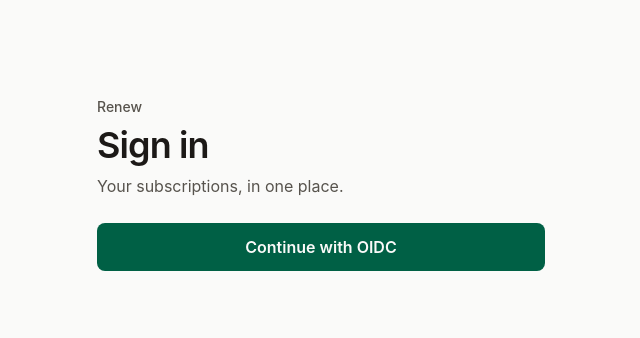
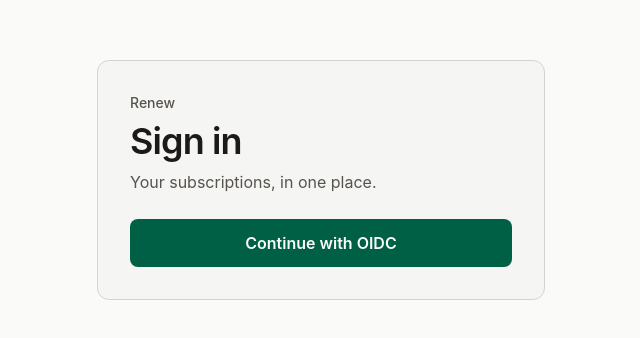
Before and after one commit to aessaputra/renew, a SvelteKit app: page /login in a window 1280 px wide. Shown: the part 216-554 px from the top of the page, without its empty margins (319-959 px from the left). Built offline with nearby package versions, Linux system fonts and the light colour scheme.

Commit message:
style: unify secondary page surfaces and alerts

```diff
--- a/src/routes/+error.svelte
+++ b/src/routes/+error.svelte
@@ -13,10 +13,8 @@
 	);
 </script>
 
-<main
-	class="flex min-h-dvh items-center justify-center bg-background px-4 py-10 font-sans text-foreground sm:px-8 [padding-left:max(1rem,env(safe-area-inset-left))] [padding-right:max(1rem,env(safe-area-inset-right))]"
->
-	<div class="w-full max-w-md text-left">
+<main class="page-shell page-shell-centered flex items-center justify-center bg-background font-sans text-foreground">
+	<div class="w-full max-w-md rounded-xl border border-border bg-surface p-6 text-left sm:p-8">
 		<p class="text-sm font-medium text-muted-foreground">Renew</p>
 		<h1 class="mt-2 text-3xl font-semibold tracking-tight sm:text-4xl">
 			Something went wrong
@@ -27,7 +25,7 @@
 		<p class="mt-6">
 			<a
 				href="/"
-				class="inline-flex min-h-12 items-center justify-center rounded-[var(--radius-control)] bg-primary px-5 text-base font-semibold text-primary-foreground transition-colors hover:bg-primary-hover focus-visible:outline-2 focus-visible:outline-offset-2 focus-visible:outline-ring"
+				class="primary-action w-full sm:w-auto"
 			>
 				Back to home
 			</a>
--- a/src/routes/layout.css
+++ b/src/routes/layout.css
@@ -72,6 +72,10 @@
     padding-bottom: calc(3rem + env(safe-area-inset-bottom, 0px));
   }
 
+  .page-shell-centered {
+    padding-top: calc(2.5rem + env(safe-area-inset-top, 0px));
+  }
+
   .page-shell :where(h1, dd, li) {
     overflow-wrap: anywhere;
   }
--- a/src/routes/login/+page.svelte
+++ b/src/routes/login/+page.svelte
@@ -17,10 +17,8 @@
 	let errorMessage = $derived(errorCode ? (messages[errorCode] ?? messages.failed) : null);
 </script>
 
-<main
-	class="flex min-h-dvh items-center justify-center bg-background px-4 py-10 font-sans text-foreground sm:px-8 [padding-left:max(1rem,env(safe-area-inset-left))] [padding-right:max(1rem,env(safe-area-inset-right))]"
->
-	<div class="w-full max-w-md">
+<main class="page-shell page-shell-centered flex items-center justify-center bg-background font-sans text-foreground">
+	<div class="w-full max-w-md rounded-xl border border-border bg-surface p-6 text-left sm:p-8">
 		<p class="text-sm font-medium text-muted-foreground">Renew</p>
 		<h1 class="mt-2 text-3xl font-semibold tracking-tight text-balance sm:text-4xl">
 			Sign in
@@ -31,7 +29,7 @@
 		{#if errorMessage}
 			<p
 				role="alert"
-				class="mt-6 rounded-[var(--radius-control)] border border-border px-4 py-3 text-base text-foreground"
+				class="mt-6 rounded-[var(--radius-control)] border border-border px-4 py-3 text-base text-danger"
 			>
 				{errorMessage}
 			</p>
@@ -39,7 +37,7 @@
 		<form method="POST" action="/auth/login" class="mt-6">
 			<button
 				type="submit"
-				class="flex min-h-12 w-full items-center justify-center rounded-[var(--radius-control)] bg-primary px-5 text-base font-semibold whitespace-nowrap text-primary-foreground transition-colors hover:bg-primary-hover focus-visible:outline-2 focus-visible:outline-offset-2 focus-visible:outline-ring"
+				class="primary-action w-full whitespace-nowrap"
 			>
 				Continue with OIDC
 			</button>
--- a/src/routes/subscriptions/[id]/edit/+page.svelte
+++ b/src/routes/subscriptions/[id]/edit/+page.svelte
@@ -40,9 +40,9 @@
 		</h1>
 
 		{#if state.errors}
-			<ul role="alert" class="mt-6 rounded-[var(--radius-control)] border border-border px-4 py-3">
+			<ul role="alert" class="mt-6 rounded-[var(--radius-control)] border border-border bg-surface px-4 py-3 text-danger">
 				{#each state.errors as e (e)}
-					<li class="text-base text-foreground">{e}</li>
+					<li class="text-base">{e}</li>
 				{/each}
 			</ul>
 		{/if}
--- a/src/routes/subscriptions/new/+page.svelte
+++ b/src/routes/subscriptions/new/+page.svelte
@@ -23,9 +23,9 @@
 		</h1>
 
 		{#if state.errors}
-			<ul role="alert" class="mt-6 rounded-[var(--radius-control)] border border-border px-4 py-3">
+			<ul role="alert" class="mt-6 rounded-[var(--radius-control)] border border-border bg-surface px-4 py-3 text-danger">
 				{#each state.errors as e (e)}
-					<li class="text-base text-foreground">{e}</li>
+					<li class="text-base">{e}</li>
 				{/each}
 			</ul>
 		{/if}
```
Also changed, not shown: 1 other file (tests, documents, lock files or other folders).
